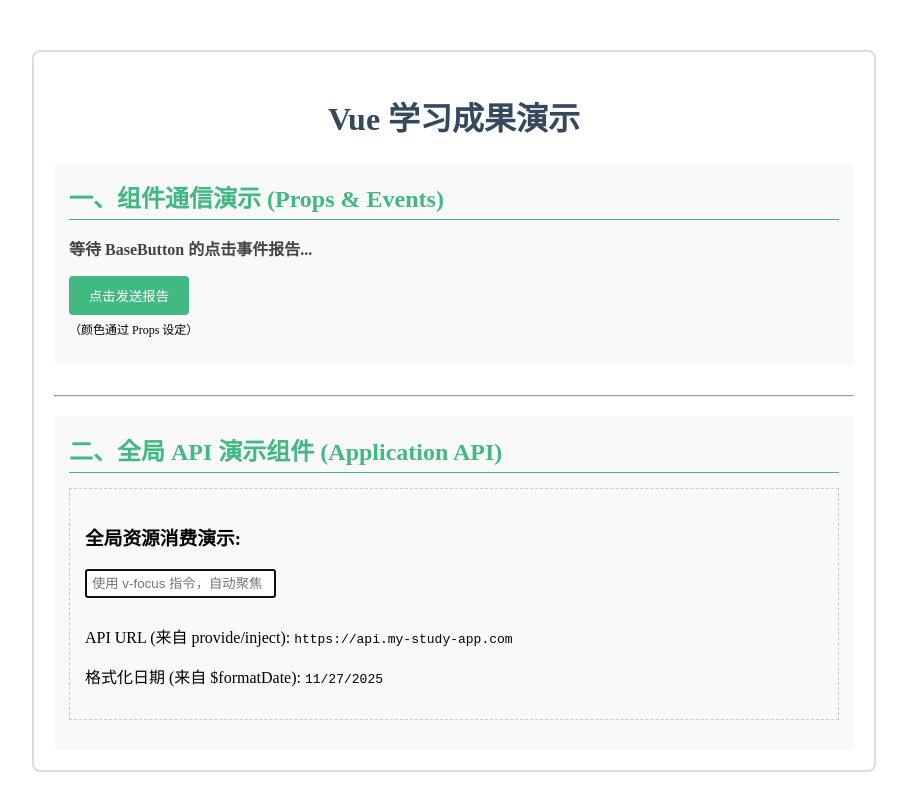
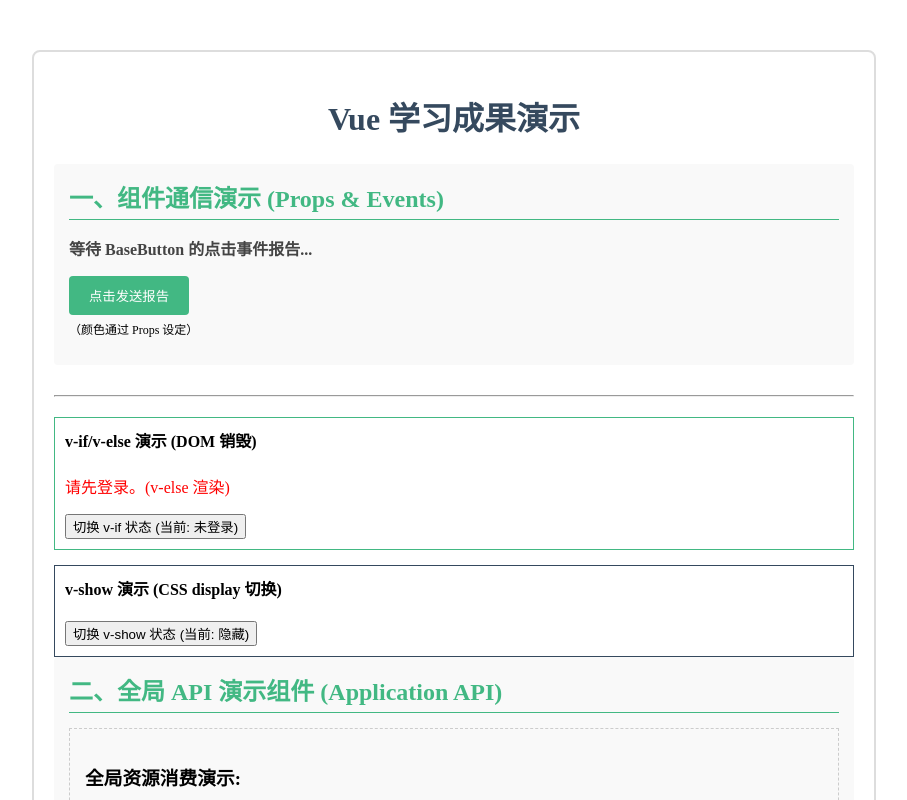
Before and after one commit to YuXin2006/vue3, a Vue app in the folder frontend/vue-project/: page / in a window 1280 px wide. Shown: the top 800 px of the page, without its empty margins (186-1093 px from the left). Built offline with nearby package versions, Linux system fonts and the light colour scheme; the HTML template or start-up script is replaced by a standard one.

Commit message:
feat: 11.29条件渲染

```diff
--- a/frontend/vue-project/src/App.vue
+++ b/frontend/vue-project/src/App.vue
@@ -10,7 +10,9 @@ export default {
 
   data() {
     return {
-      message: '等待 BaseButton 的点击事件报告...'
+      message: '等待 BaseButton 的点击事件报告...',
+      IsLoggedIn:true,
+      isvisible:true
     }
   },
   methods: {
@@ -40,6 +42,36 @@ export default {
     </div>
 
     <hr style="margin: 20px 0; border-color: #eee;">
+    <!--条件渲染演示-->
+    <div style="border: 1px solid #42b883; padding: 10px; margin-bottom: 15px;">
+        <h4 style="margin-top:0;">v-if/v-else 演示 (DOM 销毁)</h4>
+
+        <p v-if="isLoggedIn" style="color: green;">
+          欢迎回来，用户！(v-if 渲染)
+        </p>
+
+        <p v-else style="color: red;">
+          请先登录。(v-else 渲染)
+        </p>
+
+        <button @click="isLoggedIn = !isLoggedIn">
+          切换 v-if 状态 (当前: {{ isLoggedIn ? '已登录' : '未登录' }})
+        </button>
+      </div>
+
+      <div style="border: 1px solid #35495e; padding: 10px;">
+        <h4 style="margin-top:0;">v-show 演示 (CSS display 切换)</h4>
+
+        <p v-show="isVisible" style="color: blue;">
+          v-show 元素可见。(检查开发者工具，它仍在 DOM 中)
+        </p>
+
+        <button @click="isVisible = !isVisible">
+          切换 v-show 状态 (当前: {{ isVisible ? '可见' : '隐藏' }})
+        </button>
+      </div>
+
+
 
     <div style="padding: 15px; background: #f9f9f9; border-radius: 4px;">
       <h2>二、全局 API 演示组件 (Application API)</h2>
```
